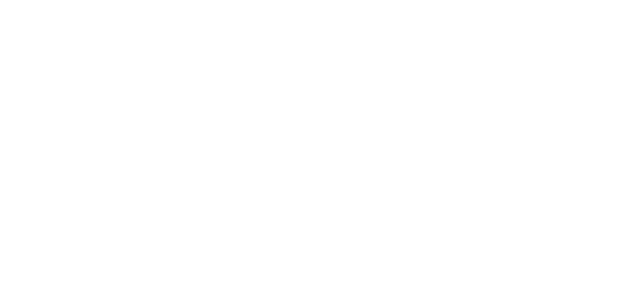
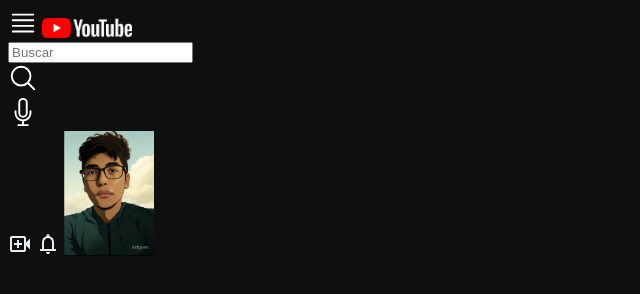
Before and after one commit to carlosBenitez0/clon-yt, a plain HTML site: page index.html in a window 1280 px wide. Shown: the whole page, without its empty margins (0-640 px from the left). Drawn offline with Linux system fonts and the light colour scheme.

Commit message:
Estructura del menu(html)

```diff
--- a/css/index.css
+++ b/css/index.css
@@ -0,0 +1,7 @@
+body {
+    background-color: #0f0f0f;
+}
+
+img {
+    width: 90px;
+}
--- a/index.html
+++ b/index.html
@@ -10,7 +10,48 @@
 </head>
 
 <body>
+    <header class="header">
+        <div class="logo-container">
+            <svg xmlns="http://www.w3.org/2000/svg" width="30px" fill="none" viewBox="0 0 24 24" stroke-width="1.5"
+                stroke="white" class="size-2">
+                <path stroke-linecap="round" stroke-linejoin="round"
+                    d="M3.75 5.25h16.5m-16.5 4.5h16.5m-16.5 4.5h16.5m-16.5 4.5h16.5" />
+            </svg>
 
+            <img src="./multimedia/yt_logo_rgb_dark.png" alt="Logo de youtube">
+        </div>
+        <div class="search-container">
+            <div class="input-container">
+                <input type="text" placeholder="Buscar">
+                <div class="magnifying-icon">
+                    <svg xmlns="http://www.w3.org/2000/svg" fill="none" width="30px" viewBox="0 0 24 24"
+                        stroke-width="1.5" stroke="white" class="size-6">
+                        <path stroke-linecap="round" stroke-linejoin="round"
+                            d="m21 21-5.197-5.197m0 0A7.5 7.5 0 1 0 5.196 5.196a7.5 7.5 0 0 0 10.607 10.607Z" />
+                    </svg>
+                </div>
+
+            </div><!--Search-->
+
+            <svg xmlns="http://www.w3.org/2000/svg" width="30px" fill="none" viewBox="0 0 24 24" stroke-width="1.5"
+                stroke="white" class="size-6">
+                <path stroke-linecap="round" stroke-linejoin="round"
+                    d="M12 18.75a6 6 0 0 0 6-6v-1.5m-6 7.5a6 6 0 0 1-6-6v-1.5m6 7.5v3.75m-3.75 0h7.5M12 15.75a3 3 0 0 1-3-3V4.5a3 3 0 1 1 6 0v8.25a3 3 0 0 1-3 3Z" />
+            </svg><!--Microphone-->
+
+        </div>
+        <div class="user-container">
+            <svg xmlns="http://www.w3.org/2000/svg" height="24px" viewBox="0 -960 960 960" width="24px" fill="#e8eaed">
+                <path
+                    d="M360-320h80v-120h120v-80H440v-120h-80v120H240v80h120v120ZM160-160q-33 0-56.5-23.5T80-240v-480q0-33 23.5-56.5T160-800h480q33 0 56.5 23.5T720-720v180l160-160v440L720-420v180q0 33-23.5 56.5T640-160H160Zm0-80h480v-480H160v480Zm0 0v-480 480Z" />
+            </svg><!--Camera-->
+            <svg xmlns="http://www.w3.org/2000/svg" height="24px" viewBox="0 -960 960 960" width="24px" fill="#e8eaed">
+                <path
+                    d="M160-200v-80h80v-280q0-83 50-147.5T420-792v-28q0-25 17.5-42.5T480-880q25 0 42.5 17.5T540-820v28q80 20 130 84.5T720-560v280h80v80H160Zm320-300Zm0 420q-33 0-56.5-23.5T400-160h160q0 33-23.5 56.5T480-80ZM320-280h320v-280q0-66-47-113t-113-47q-66 0-113 47t-47 113v280Z" />
+            </svg><!--Bell-->
+            <img src="./multimedia/image (6).png" alt="User"><!--User-->
+        </div>
+    </header>
 </body>
 
 </html>
```
Also changed, not shown: multimedia/image (6).png (added).
